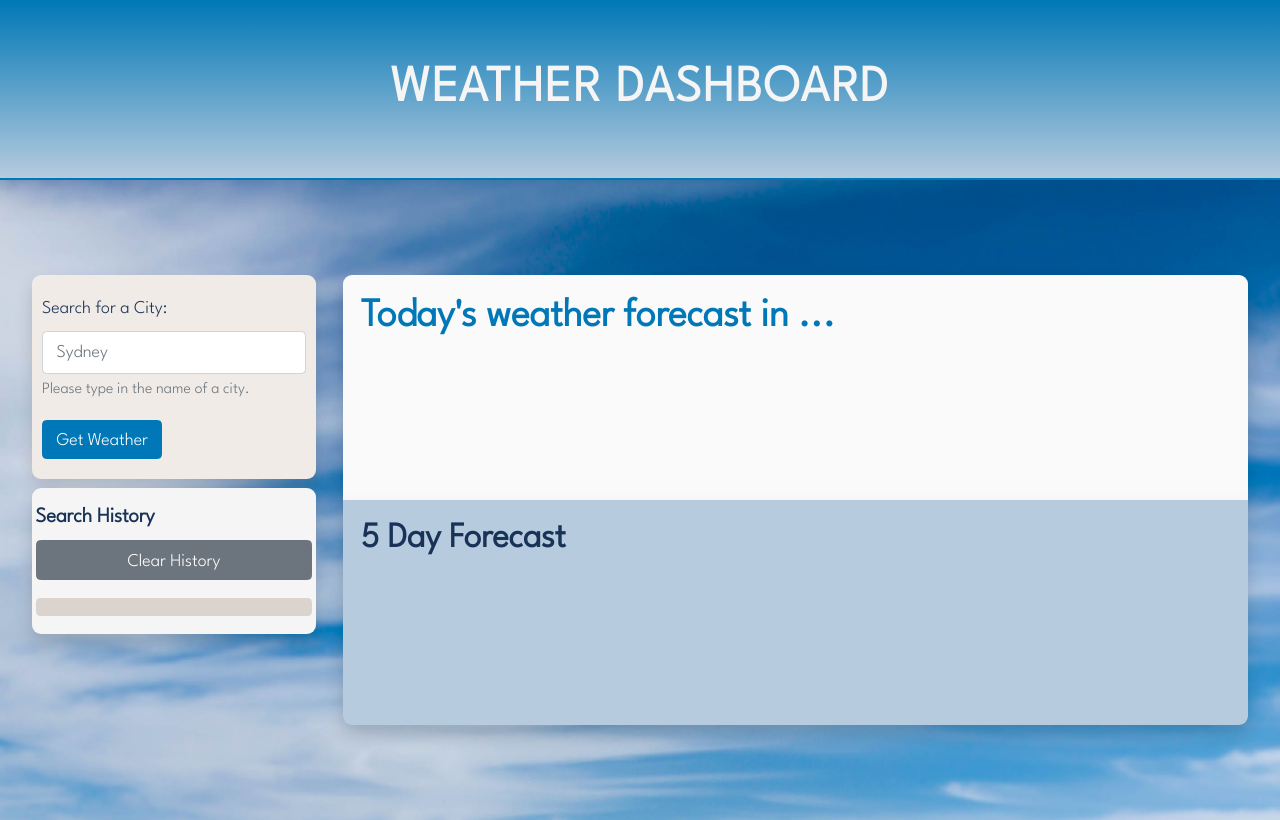
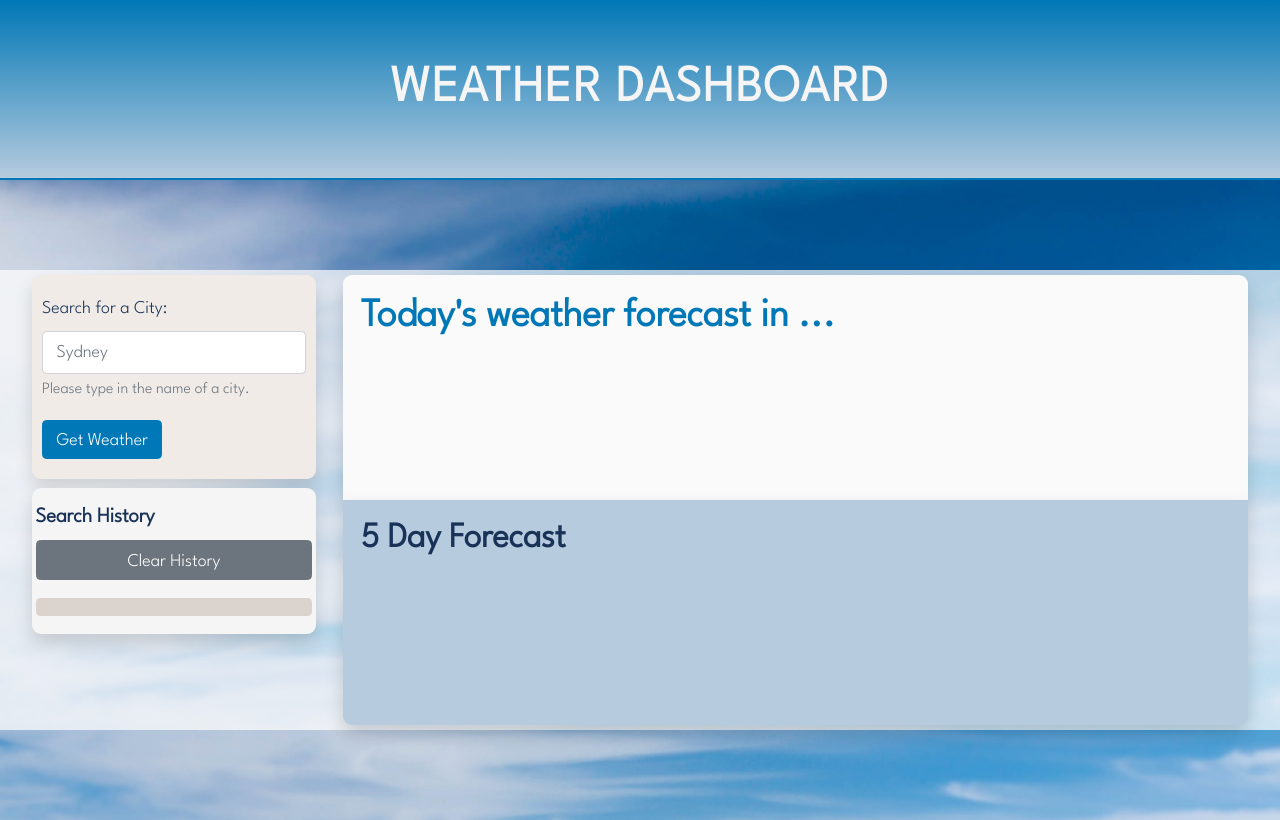
Before and after one commit to AtlantaBlack/HW06_Weather_Dashboard, a plain HTML site: page index.html in a window 1280 px wide. Drawn offline with nearby package versions, Linux system fonts and the light colour scheme; a web font is replaced by a local one.

Commit message:
added transparent bg colour to <main>

```diff
--- a/assets/css/style.css
+++ b/assets/css/style.css
@@ -68,6 +68,10 @@ header h1 {
     color: var(--off-white);
     text-transform: uppercase;
     border-bottom: 2px solid var(--solid-blue);
+}
+
+main {
+    background-color: rgba(255, 255, 255, 0.7);
 }
 
 
```
